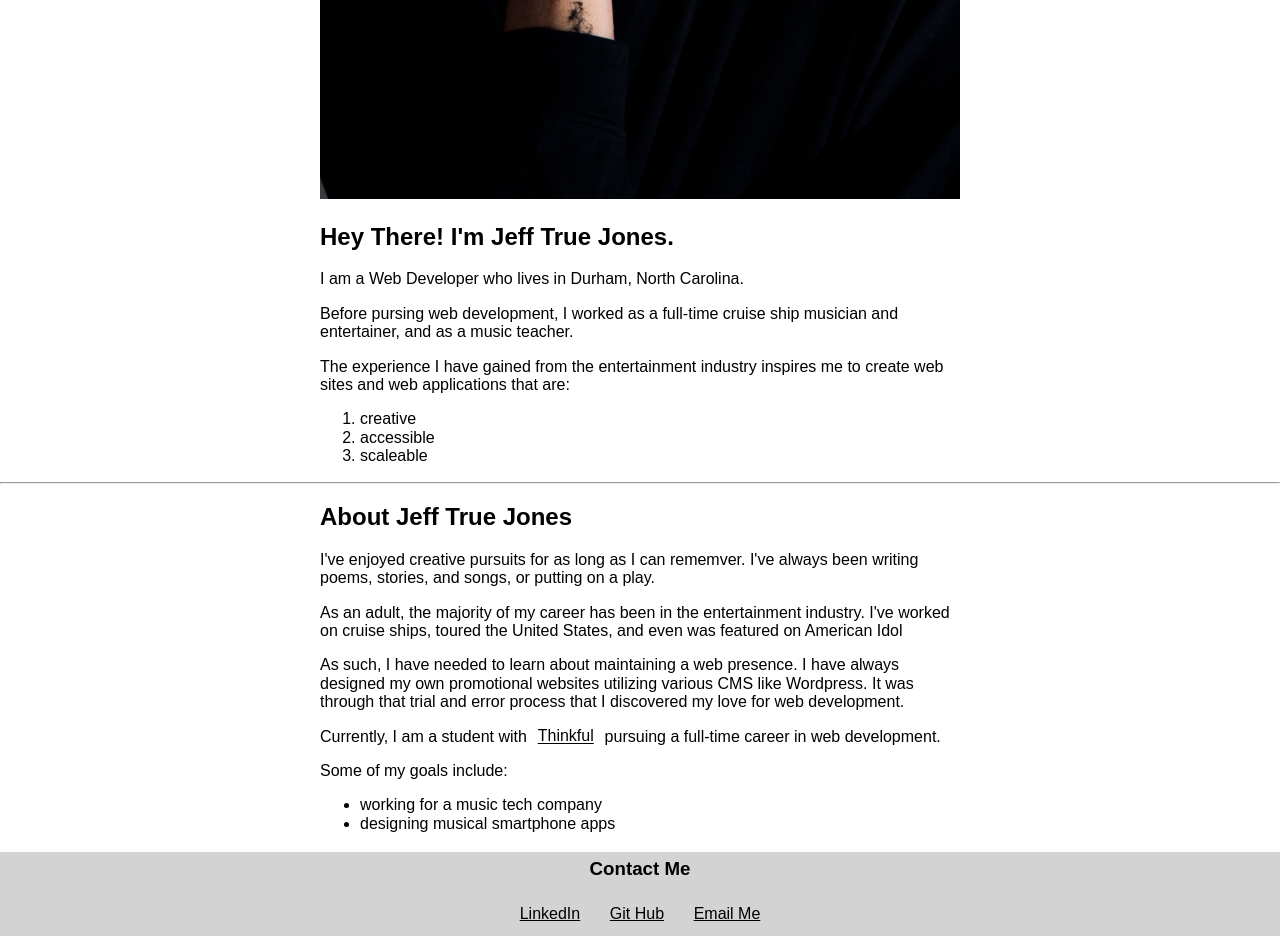
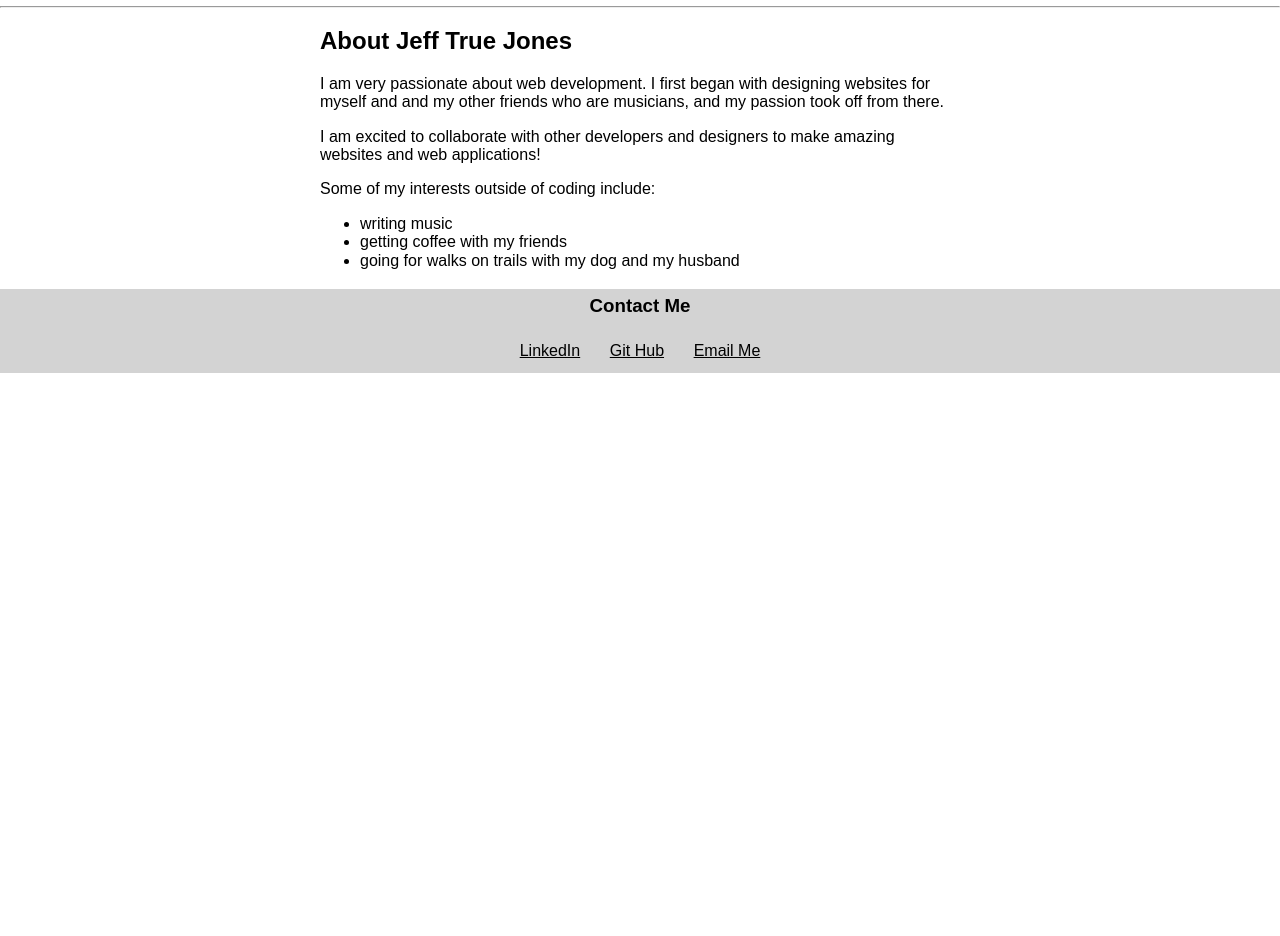
Before and after one commit to jefftruejones/portfolio2, a plain HTML site: page index.html in a window 1280 px wide. Shown: the part 820-1756 px from the top of the page. After the commit the page ends 1193 px from the top, so only its background shows below. Drawn offline with nearby package versions, Linux system fonts and the light colour scheme.

Commit message:
Update index.html

```diff
--- a/index.html
+++ b/index.html
@@ -1,14 +1,14 @@
 <!DOCTYPE html>
-<html>
+<html lang="en">
 <head>
 
-	<meta charset=”utf-8” >
+	<meta charset="utf-8" />
 
-	<meta name=”viewport” content=”width=device-width”>
+	<meta name="viewport" content="width=device-width" />
 
 	<title>Jeff True Jones | Web Developer</title>
 
-<link href="https://cdnjs.cloudflare.com/ajax/libs/normalize/8.0.1/normalize.min.css"rel="stylesheet" type="text/css" />
+<link href="https://cdnjs.cloudflare.com/ajax/libs/normalize/8.0.1/normalize.min.css" rel="stylesheet" type="text/css" />
 
 <link href="style.css" rel="stylesheet" type="text/css" />
 
@@ -27,7 +27,7 @@
 			<a href="#aboutme">About Me</a>
 			<a href="#contact">Contact</a>
 		</nav>
-		<div>
+		</div>
 
 	</header>
 
@@ -37,9 +37,9 @@
 
 		<!--intro section-->
 <div>
-		<section id="intro">
+		<article id="intro">
 
-			<img src="jeffjones.jpg" width="100%" alt="Photo of Jeff True Jones, Web Developer" />
+			<img src="jeffjones.jpg" width="300" alt="Photo of Jeff True Jones, Web Developer" />
 
 			<h2>Hey There! I'm Jeff True Jones.</h2>
 
@@ -55,31 +55,28 @@
 				<li>scaleable</li>
 			</ol>
 
-		</section>
+		</article>
 </div>
 		<hr>
 
 		<!--about me section-->
 		<div>
-		<section id="aboutme">
+		<article id="aboutme">
 			<h2>About Jeff True Jones</h2>
 
-			<p>I've enjoyed creative pursuits for as long as I can rememver. I've always been writing poems, stories, and songs, or putting on a play.</p>
+			<p>I am very passionate about web development. I first began with designing websites for myself and and my other friends who are musicians, and my passion took off from there.</p>
 
-			<p>As an adult, the majority of my career has been in the entertainment industry. I've worked on cruise ships, toured the United States, and even was featured on American Idol</p>
+			<p>I am excited to collaborate with other developers and designers to make amazing websites and web applications!</p>
 
-			<p>As such, I have needed to learn about maintaining a web presence. I have always designed my own promotional websites utilizing various CMS like Wordpress. It was through that trial and error process that I discovered my love for web development.</p>
 
-			<p>Currently, I am a student with <a href="https://thinful.com">Thinkful</a> pursuing a full-time career in web development.</p>
-
-			<p>Some of my goals include:</p>
+		<p>Some of my interests outside of coding include:</p>
 
 			<ul>
-				<li>working for a music tech company</li>
-				<li>designing musical smartphone apps</li>
-
+				<li>writing music</li>
+				<li>getting coffee with my friends</li>
+				<li>going for walks on trails with my dog and my husband</li>
 			</ul>
-		</section>
+		</article>
 	</div>
 
 	</main>
```
